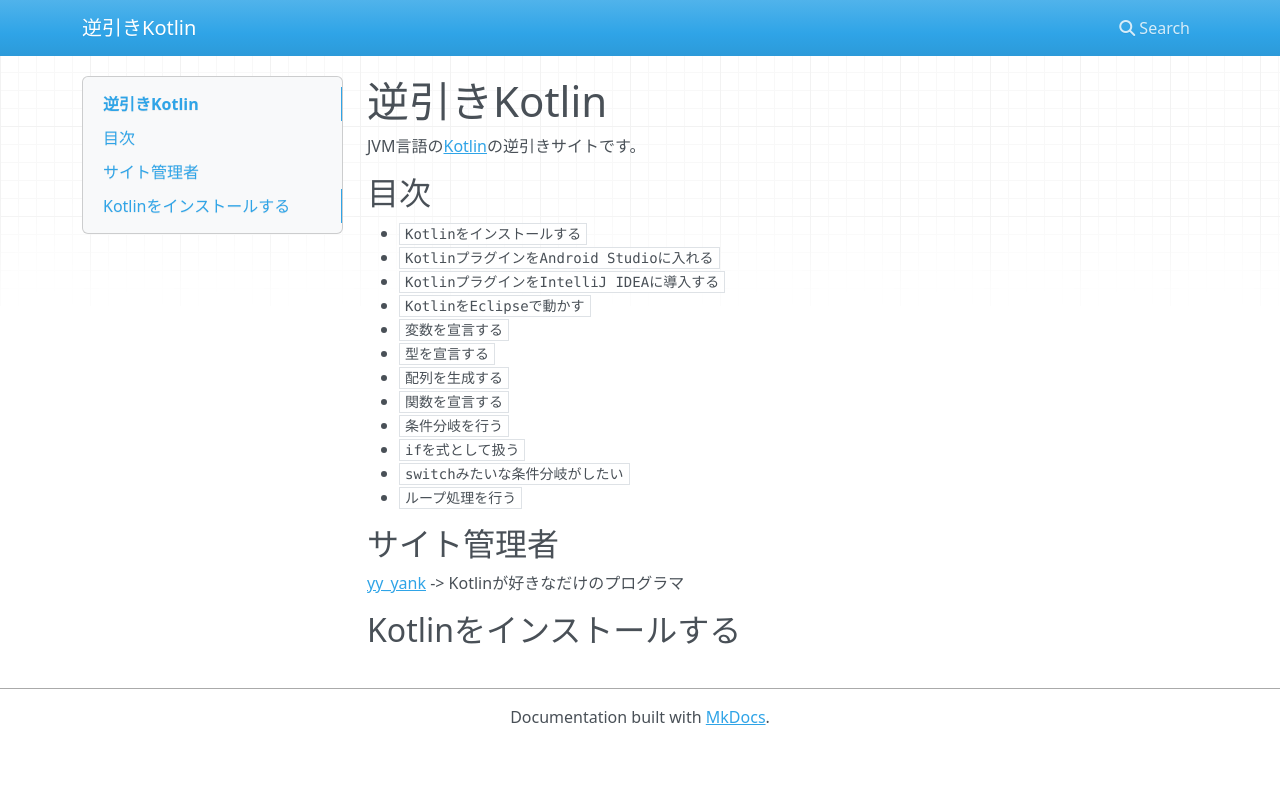
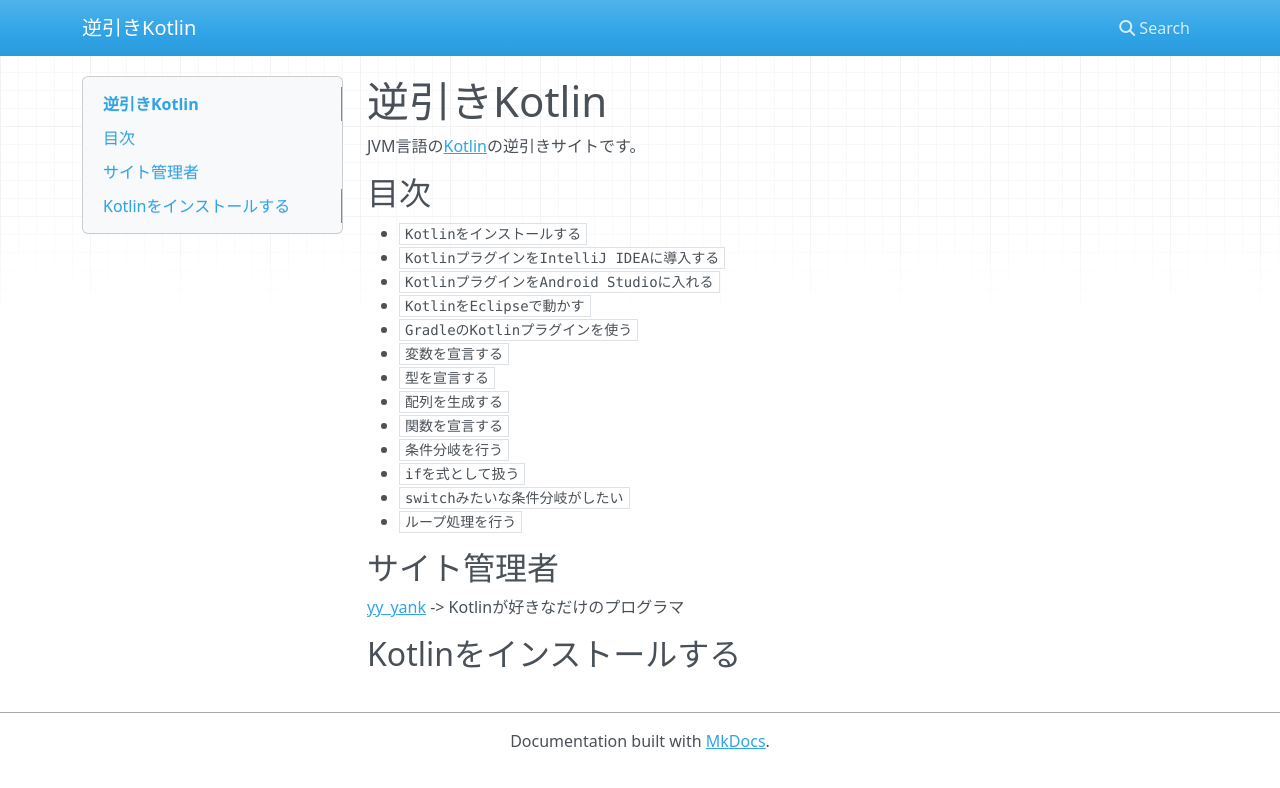
Before and after one commit to yyYank/kotlin-rev-solution, an MkDocs documentation site: the page built from docs/index.md, in a window 1280 px wide. Shown: the top 788 px of the page. Built offline with MkDocs 1.6.1, drawn with Linux system fonts in a browser that asks for light colours; nearby versions of some CDN libraries.

Commit message:
Android StudioよりIntelliJは上( ｰ`дｰ´)ｷﾘｯ

```diff
--- a/docs/index.md
+++ b/docs/index.md
@@ -5,9 +5,10 @@ JVM言語の[Kotlin](http://kotlinlang.org)の逆引きサイトです。
 ## 目次
 
 * `Kotlinをインストールする`
+* `KotlinプラグインをIntelliJ IDEAに導入する`
 * `KotlinプラグインをAndroid Studioに入れる`
-* `KotlinプラグインをIntelliJ IDEAに導入する`
 * `KotlinをEclipseで動かす`
+* `GradleのKotlinプラグインを使う`
 * `変数を宣言する`
 * `型を宣言する`
 * `配列を生成する`
```
